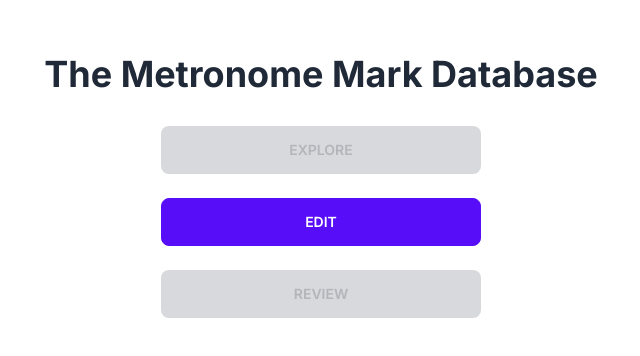
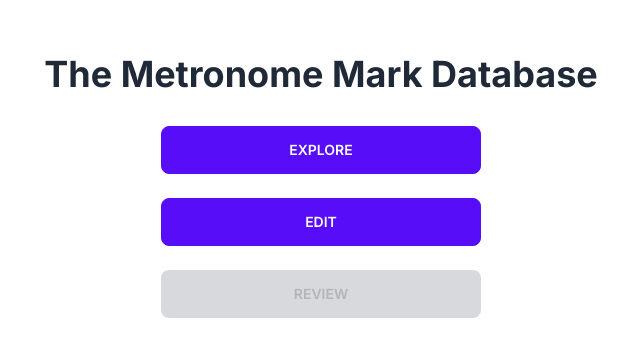
Before and after one commit to JulienLemaitre/mmdb, a Next.js app: page / in a window 1280 px wide. Shown: the part 214-570 px from the top of the page, without its empty margins (319-959 px from the left). Built offline with nearby package versions, Linux system fonts and the light colour scheme.

Commit message:
fix: explore page - piece without source

```diff
--- a/app/(public)/explore/page.tsx
+++ b/app/(public)/explore/page.tsx
@@ -68,21 +68,13 @@ export default async function Page() {
                   >
                     <h2 className="text-2xl font-bold">{piece.title}</h2>
                     <div className="flex mb-4">
-                      {["yearOfComposition", "category"].map(
-                        (key, index, array) => (
-                          <Fragment key={key}>
-                            <div className="mr-4">
-                              {key}: {pieceVersion[key]}
-                            </div>
-                            {
-                              // Add separator if not last item
-                              index !== Object.keys(array).length - 1 && (
-                                <div className="mr-4">|</div>
-                              )
-                            }
-                          </Fragment>
-                        ),
-                      )}
+                      <div className="mr-4">
+                        yearOfComposition: {piece.yearOfComposition}
+                      </div>
+                      <div className="mr-4">|</div>
+                      <div className="mr-4">
+                        category: {pieceVersion.category}
+                      </div>
                     </div>
                     <div className="flex mb-4">
                       <div className="w-1/2">
@@ -208,10 +200,10 @@ export default async function Page() {
                                                             metronomeMark: mm,
                                                           },
                                                         );
-                                                      console.log(
-                                                        `[Home] notesPerSecondComputedFromNotesPerBar :`,
-                                                        notesPerSecondCollectionComputedFromNotesPerBarCollection,
-                                                      );
+                                                      // console.log(
+                                                      //   `[Home] notesPerSecondComputedFromNotesPerBar :`,
+                                                      //   notesPerSecondCollectionComputedFromNotesPerBarCollection,
+                                                      // );
                                                     } catch (e: any) {
                                                       console.log(
                                                         `--------------------------------------------------`,
--- a/app/(public)/page.tsx
+++ b/app/(public)/page.tsx
@@ -1,6 +1,6 @@
 import { Metadata } from "next";
 import Link from "next/link";
-import { EDITION_COMPOSER_URL } from "@/utils/routes";
+import { EDITION_COMPOSER_URL, EXPLORE_URL } from "@/utils/routes";
 
 export const metadata: Metadata = {
   title: "The Metronome Mark Database",
@@ -20,7 +20,9 @@ export default function Home() {
     <div className="flex flex-col items-center justify-center min-h-screen py-2">
       <h1 className="mb-8 text-4xl font-bold">The Metronome Mark Database</h1>
       <div className="flex flex-col items-stretch gap-6 w-full max-w-xs">
-        <button className="btn btn-disabled">Explore</button>
+        <Link href={EXPLORE_URL} className="btn btn-primary">
+          Explore
+        </Link>
         <Link href={EDITION_COMPOSER_URL} className="btn btn-primary">
           Edit
         </Link>
--- a/utils/routes.ts
+++ b/utils/routes.ts
@@ -1,3 +1,5 @@
+export const HOME_URL = "/";
+export const EXPLORE_URL = "/explore";
 export const EDITION_COMPOSER_URL = "/edition/composer";
 export const CREATION_COMPOSER_URL = "/edition/composer/creation";
 export const EDITION_PIECE_URL = "/edition/piece";
```
